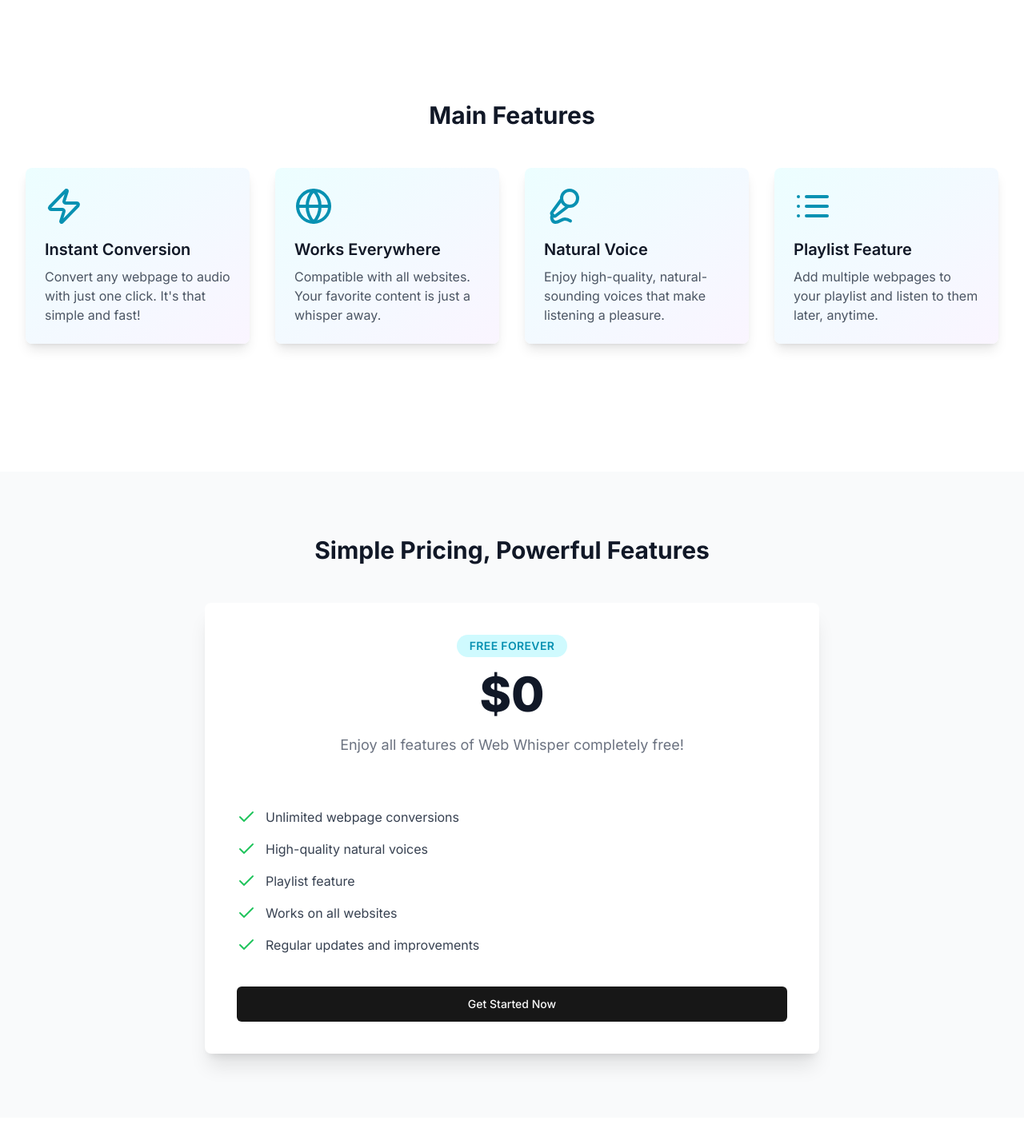
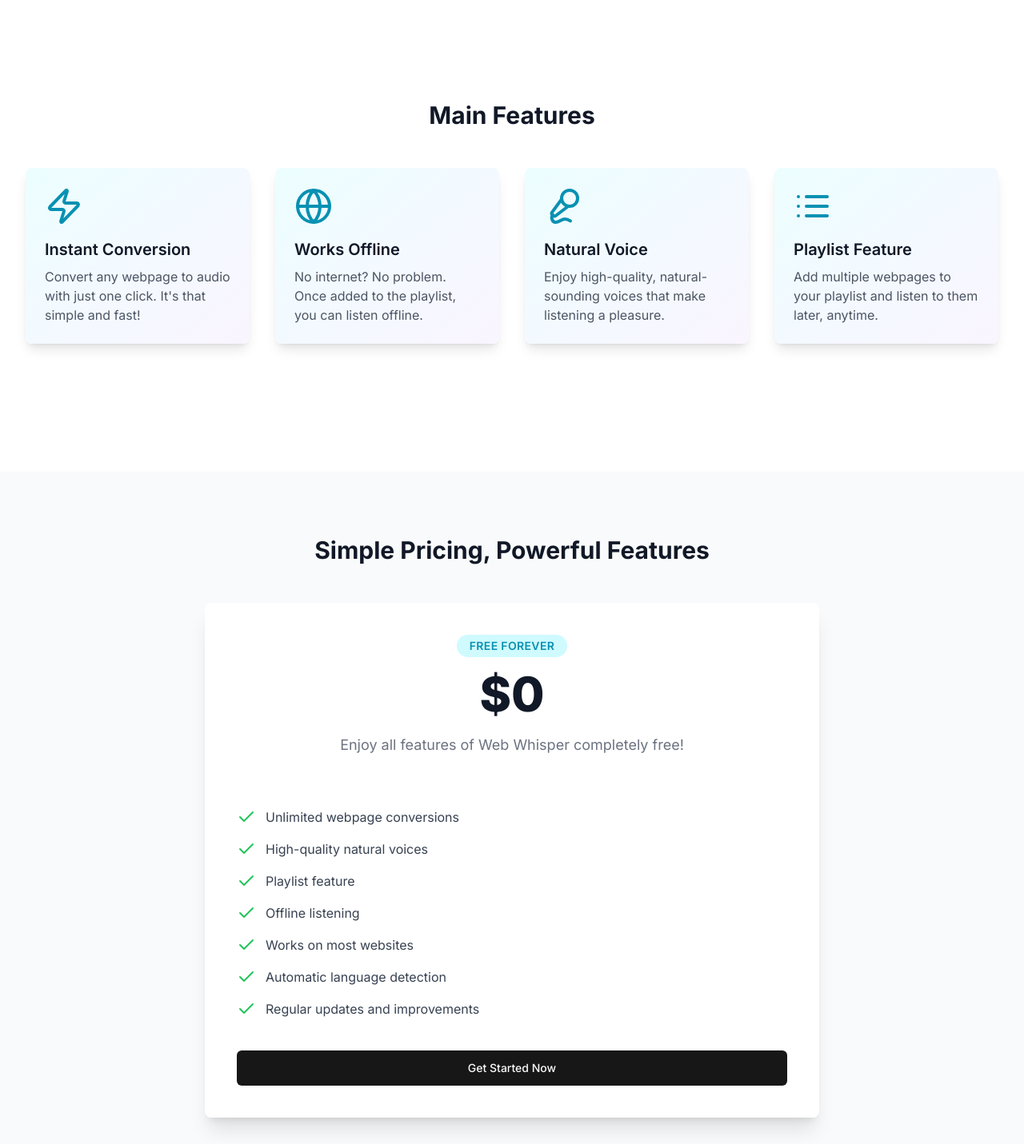
Before and after one commit to yzyly1992/web-whisper-online, a Next.js app: page / in a window 1280 px wide. Shown: the part 866-2297 px from the top of the page at 80% size. Built offline with nearby package versions, Linux system fonts and the light colour scheme.

Commit message:
update landing page info

```diff
--- a/app/page.tsx
+++ b/app/page.tsx
@@ -45,8 +45,8 @@
             </div>
             <div className="bg-gradient-to-br from-cyan-50 to-purple-50 p-6 rounded-lg shadow-lg transform transition duration-500 hover:scale-105">
               <Globe className="h-12 w-12 text-cyan-600 mb-4" />
-              <h3 className="text-xl font-semibold text-gray-900 mb-2">Works Everywhere</h3>
-              <p className="text-gray-600">Compatible with all websites. Your favorite content is just a whisper away.</p>
+              <h3 className="text-xl font-semibold text-gray-900 mb-2">Works Offline</h3>
+              <p className="text-gray-600">No internet? No problem. Once added to the playlist, you can listen offline.</p>
             </div>
             <div className="bg-gradient-to-br from-cyan-50 to-purple-50 p-6 rounded-lg shadow-lg transform transition duration-500 hover:scale-105">
               <Mic2 className="h-12 w-12 text-cyan-600 mb-4" />
@@ -87,7 +87,9 @@
                     "Unlimited webpage conversions",
                     "High-quality natural voices",
                     "Playlist feature",
-                    "Works on all websites",
+                    "Offline listening",
+                    "Works on most websites",
+                    "Automatic language detection",
                     "Regular updates and improvements"
                   ].map((feature, index) => (
                     <li key={index} className="flex items-start">
```
